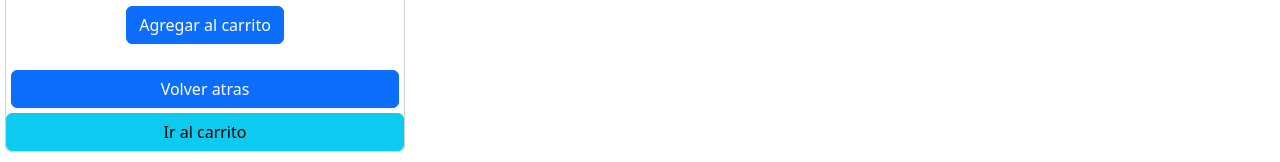
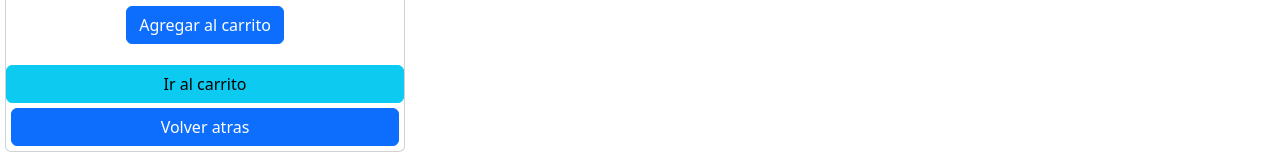
Before and after one commit to joselautaro/app-48585, a React (Create React App) app: page /detail/1 in a window 1280 px wide. Shown: the part 635-797 px from the top of the page. Built offline with nearby package versions, Linux system fonts and the light colour scheme; no server answers; the database is empty.

Commit message:
Cambio de lugar boton

```diff
--- a/src/components/CartScreen/CartScreen.jsx
+++ b/src/components/CartScreen/CartScreen.jsx
@@ -37,7 +37,7 @@ export const CartScreen = () => {
               ))
             }
             <hr />
-            <strong>Precio total: ${precioTotal()}</strong>
+            <strong>Precio total: $ {precioTotal()}</strong>
             <hr />
             <Button className='btn btn-danger' onClick={vaciarCarrito}> Vaciar Carrito </Button>
           <Link className='btn btn-success' to='/checkout'>
--- a/src/components/ItemDetail/ItemDetail.jsx
+++ b/src/components/ItemDetail/ItemDetail.jsx
@@ -54,10 +54,10 @@ export const ItemDetail = ({ id, name, description, price, image, category, stoc
           <ItemCount max={stock} modify={setCounter} cantidad={counter}/>
           <Button onClick={sumarAlCarrito}>Agregar al carrito</Button>
         </Card.Body>
-        <Button onClick={volverHaciaAtras} className='btn btn-sucess'>Volver atras</Button>
         <Link to='/cart' className='btn btn-info'>
           Ir al carrito
         </Link>
+        <Button onClick={volverHaciaAtras} className='btn btn-sucess'>Volver atras</Button>
       </Card>
     </div>
   )
```
